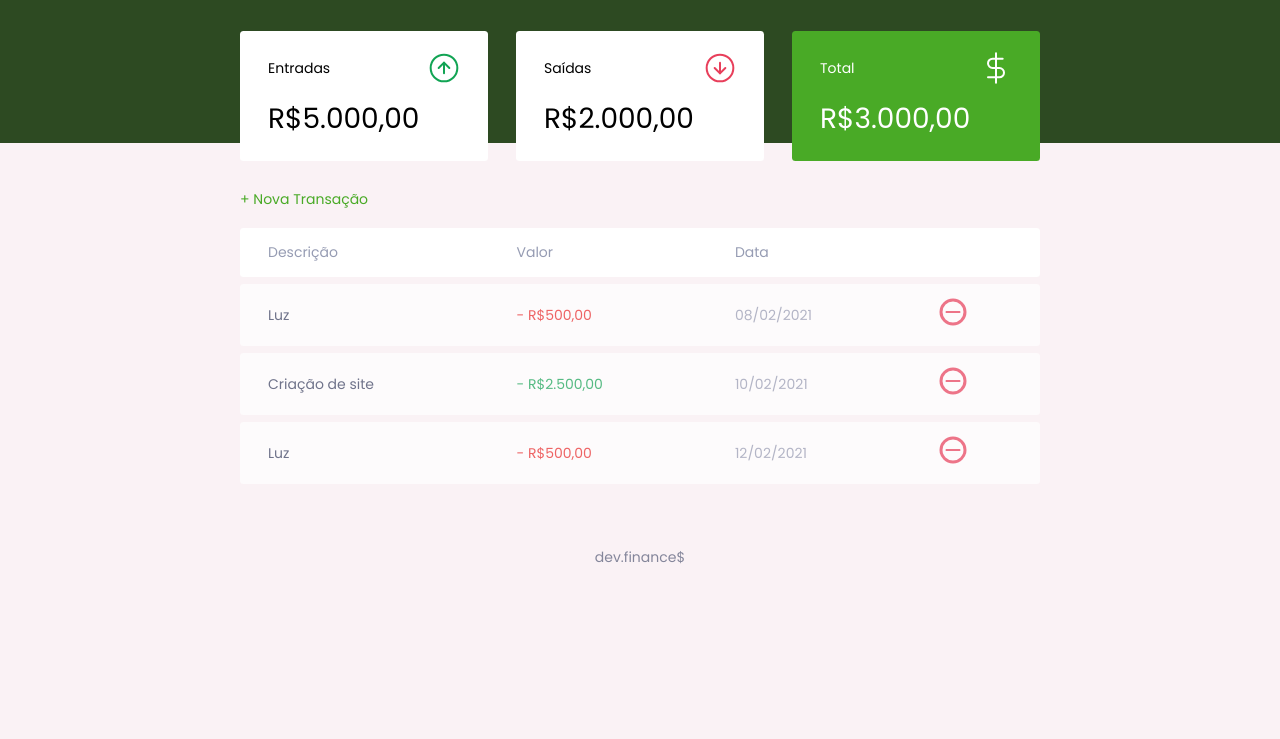
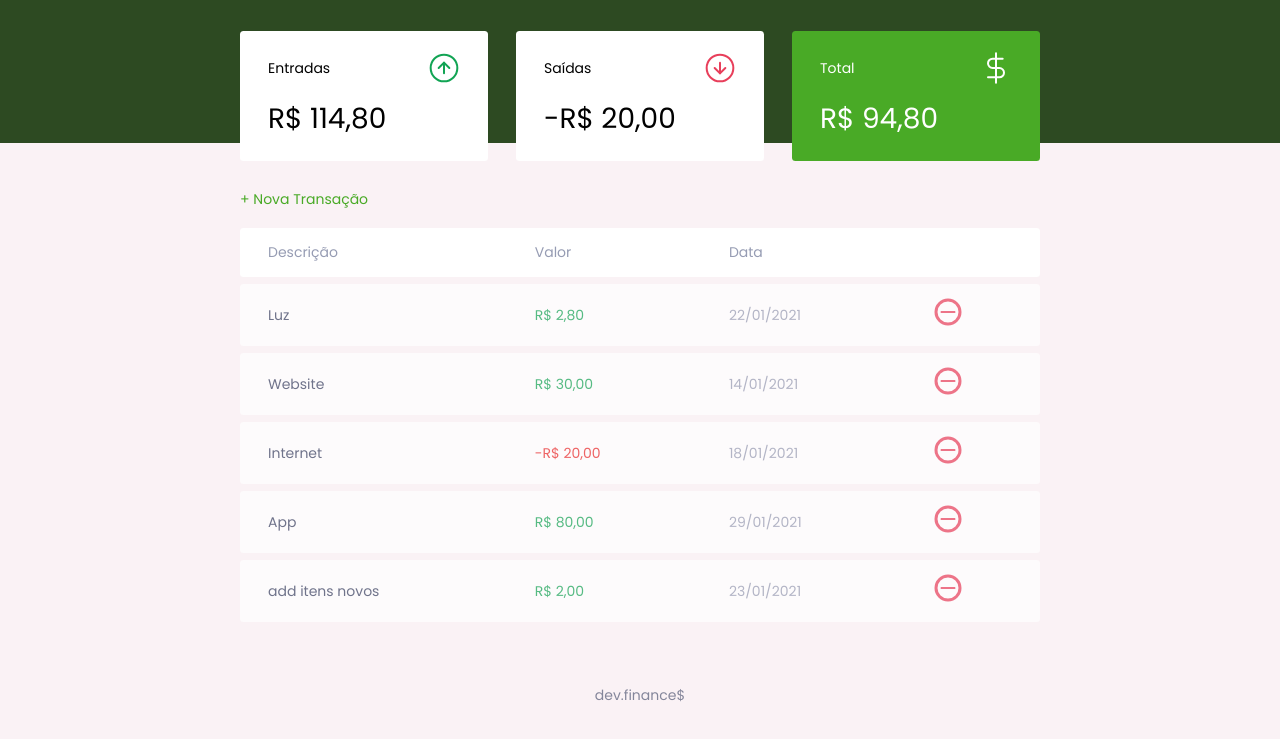
Before and after one commit to Ljuniorcode/maratonaDiscover, a plain HTML site: page index.html in a window 1280 px wide. Shown: the part 55-794 px from the top of the page. Drawn offline with Linux system fonts and the light colour scheme.

Commit message:
04 - corrigindo bugs... 1:45h

```diff
--- a/index.html
+++ b/index.html
@@ -28,7 +28,7 @@
           <span>Entradas</span>
           <img src="/assets/income.svg" alt="Imagem de entradas">
         </h3>
-        <p>R$5.000,00</p>
+        <p id="incomeDisplay">R$5.000,00</p>
       </div>
 
       <div class="card">
@@ -36,7 +36,7 @@
           <span>Saídas</span>
           <img src="/assets/expense.svg" alt="Imagem de saída">
         </h3>
-        <p>R$2.000,00</p>
+        <p id="expenseDisplay">R$2.000,00</p>
       </div>
 
       <div class="card total">
@@ -44,7 +44,7 @@
           <span>Total</span>
           <img src="/assets/total.svg" alt="Imagem de total">
         </h3>
-        <p>R$3.000,00</p>
+        <p id="totalDisplay">R$3.000,00</p>
       </div>
     </section>
 
@@ -67,34 +67,7 @@
         </thead>
 
         <tbody>
-          <tr>
-            <td class="description">Luz</td>
-            <td class="expense">- R$500,00</td>
-            <td class="date">08/02/2021</td>
-            <td>
-              <img src="/assets/minus.svg" alt="Remover transação">
-            </td>
-          </tr>
 
-          <tr>
-            <td class="description">Criação de site</td>
-            <td class="income">- R$2.500,00</td>
-            <td class="date">10/02/2021</td>
-            <td>
-              <img src="/assets/minus.svg" alt="Remover transação">
-            </td>
-
-          </tr>
-
-          <tr>
-            <td class="description">Luz</td>
-            <td class="expense">- R$500,00</td>
-            <td class="date">12/02/2021</td>
-            <td>
-              <img src="/assets/minus.svg" alt="Remover transação">
-            </td>
-
-          </tr>
 
         </tbody>
       </table>
--- a/scripts.js
+++ b/scripts.js
@@ -15,49 +15,164 @@ const transactions = [
   {
     id: 1,
     description: 'Luz',
-    amount: -500,
-    date: '28/01/2021',
+    amount: 280,
+    date: '22/01/2021',
   },
   {
     id: 2,
     description: 'Website',
-    amount: 50000,
-    date: '28/01/2021',
+    amount: 3000,
+    date: '14/01/2021',
   },
   {
     id: 3,
     description: 'Internet',
     amount: -2000,
-    date: '28/01/2021',
+    date: '18/01/2021',
+  },
+  {
+    id: 4,
+    description: 'App',
+    amount: 8000,
+    date: '29/01/2021',
   },
 ];
 
 const Transaction = {
+  all: transactions,
+  add(transaction) {
+    Transaction.all.push(transaction)
+
+    App.reload()
+  },
+
   incomes() {
-    //somar as entradas
+    let income = 0;
+    //pegar todas as Transações
+    //para cada transacao, se ela for maior que zero
+    Transaction.all.forEach(transaction => {
+      if (transaction.amount > 0) {
+        //somar a uma variável e retornar a variável
+        income += transaction.amount;
+      }
+
+    })
+
+    //somar a uma variavel e retornar a variavel
+    return income;
   },
 
   expenses() {
-    //somar as saídas
+    let expense = 0;
+    //pegar todas as Transações
+    //para cada transacao, se ela for menor que zero
+    Transaction.all.forEach(transaction => {
+      if (transaction.amount < 0) {
+        expense += transaction.amount;
+      }
+    })
 
+    //somar a uma variavel e retornar a variavel
+    return expense;
   },
 
   total() {
     //entradas - saídas
+    return Transaction.incomes() + Transaction.expenses();
   }
 }
 
 const DOM = {
-  innerHTMLTransaction() {
+  transactionContainer: document.querySelector('#data-table tbody'),
+
+  addTransaction(transaction, index) {
+    const tr = document.createElement('tr')
+    tr.innerHTML = DOM.innerHTMLTransaction(transaction)
+
+    DOM.transactionContainer.appendChild(tr)
+
+
+  },
+
+  innerHTMLTransaction(transaction) {
+
+    const CSSclass = transaction.amount > 0 ? "income" : "expense";
+
+    const amount = Utils.formatCurrency(transaction.amount);
+
     const html = `
-    <tr>
-        <td class="description">Luz</td>
-        <td class="expense">- R$500,00</td>
-        <td class="date">08/02/2021</td>
+        <td class="description">${transaction.description}</td>
+        <td class="${CSSclass}"> ${amount}</td>
+        <td class="date">${transaction.date}</td>
         <td>
           <img src="/assets/minus.svg" alt="Remover transação">
         </td>
-    </tr>
     `
+    return html
+  },
+
+  updateBalance() {
+    document
+      .getElementById('incomeDisplay')
+      .innerHTML = Utils.formatCurrency(Transaction.incomes())
+
+    document
+      .getElementById('expenseDisplay')
+      .innerHTML = Utils.formatCurrency(Transaction.expenses())
+
+    document
+      .getElementById('totalDisplay')
+      .innerHTML = Utils.formatCurrency(Transaction.total())
+  },
+
+  clearTransactions() {
+    DOM.transactionContainer.innerHTML = ""
+  }
+
+}
+
+
+const Utils = {
+  formatCurrency(value) {
+    const signal = Number(value) < 0 ? "-" : "";
+
+    ///\D/g - procurando tudo que não é número
+    value = String(value).replace(/\D/g, "")
+
+    value = Number(value) / 100
+
+    value = value.toLocaleString("pt-BR", {
+      style: "currency",
+      currency: "BRL"
+    })
+
+    return signal + value
   }
 }
+
+
+const App = {
+  init() {
+    Transaction.all.forEach(transaction => {
+      DOM.addTransaction(transaction)
+    })
+
+    DOM.updateBalance()
+
+
+
+  },
+  reload() {
+    DOM.clearTransactions()
+    App.init()
+  },
+}
+
+App.init()
+
+Transaction.add({
+  id: 39,
+  description: 'add itens novos',
+  amount: 200,
+  date: '23/01/2021'
+})
```
